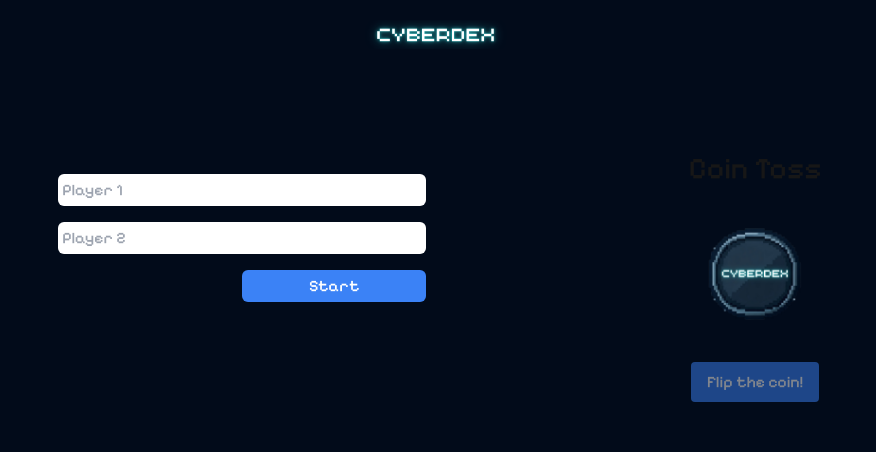
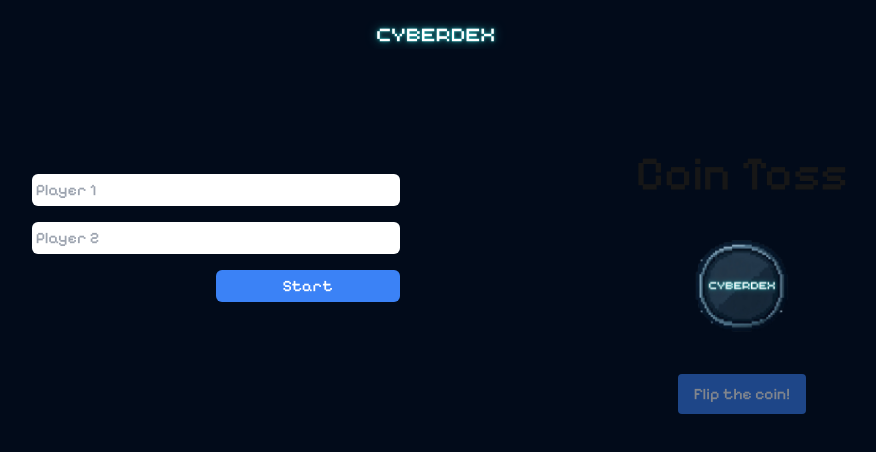
Before and after one commit to mickaelk98/cyberdex, a Next.js app: page / in a window 1280 px wide. Shown: the top 452 px of the page, without its empty margins (204-1080 px from the left). Built offline with nearby package versions, Linux system fonts and the light colour scheme.

Commit message:
augmentation de la taille de la police des text

```diff
--- a/src/app/page.js
+++ b/src/app/page.js
@@ -129,8 +129,8 @@ export default function Home() {
           {(player1Choice || player2Choice) && (
             <>
               {selectedPlayer === player1
-                ? <p className="text-center">{selectedPlayer} chose {player1Choice}, you can flip the coin</p>
-                : <p className="text-center">{selectedPlayer} chose {player2Choice}, you can flip the coin</p>}
+                ? <p className="text-center text-xl">{selectedPlayer} chose {player1Choice}, you can flip the coin</p>
+                : <p className="text-center text-xl">{selectedPlayer} chose {player2Choice}, you can flip the coin</p>}
             </>
           )}
 
@@ -145,7 +145,7 @@ export default function Home() {
 
         <div className="">
           <div className="flex flex-col items-center justify-center h-full">
-            <h1 className="text-3xl font-bold mb-6">Coin Toss</h1>
+            <h1 className="text-5xl font-bold mb-6">Coin Toss</h1>
 
             <div
               ref={coinRef}
```
